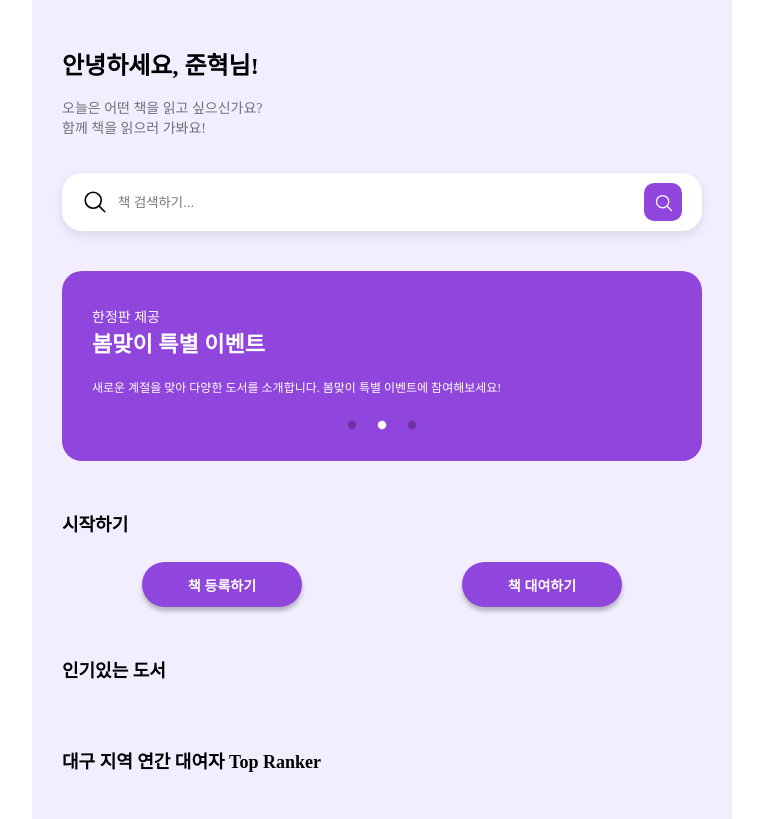
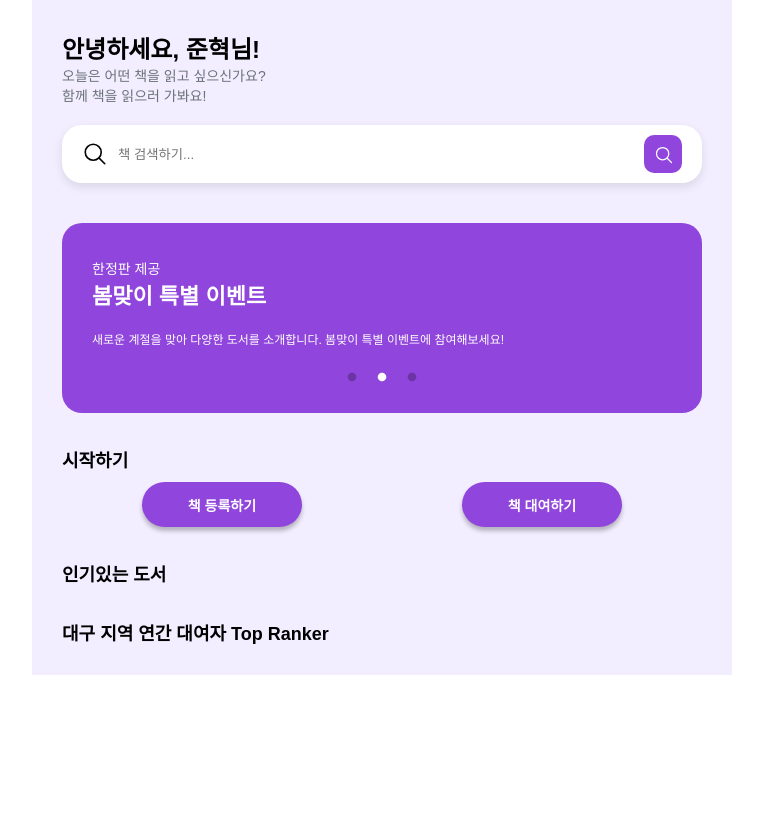
Before and after one commit to KongGookSu/frontend, a React (Vite) app: page / in a window 1280 px wide. Shown: the whole page, without its empty margins (258-1021 px from the left). Built offline with nearby package versions, Linux system fonts and the light colour scheme.

Commit message:
style: 폰트 전역 설정 조정 및 디자인 변경 (#3)

```diff
--- a/src/styles/globals.ts
+++ b/src/styles/globals.ts
@@ -3,9 +3,10 @@ import { createGlobalStyle } from "styled-components";
 export const GlobalStyle = createGlobalStyle`
   @import url('https://cdn.jsdelivr.net/gh/orioncactus/pretendard/dist/web/static/pretendard.css');
 
-  body {
+  * {
     margin: 0;
     padding: 0;
     font-family: 'Pretendard', sans-serif;
+    letter-spacing: -2%;
   }
 `;
```
